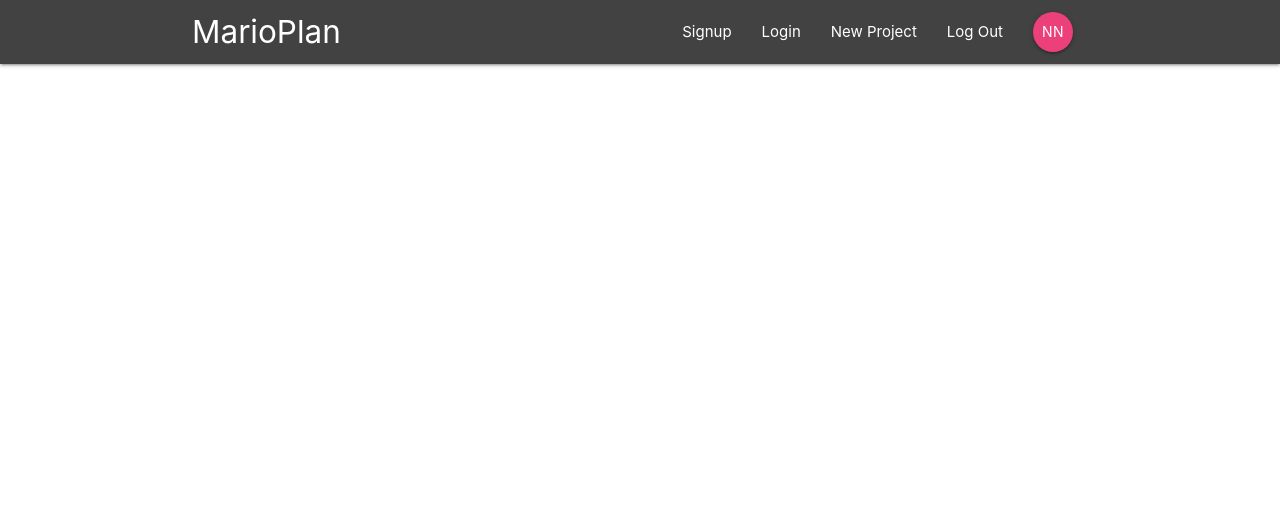
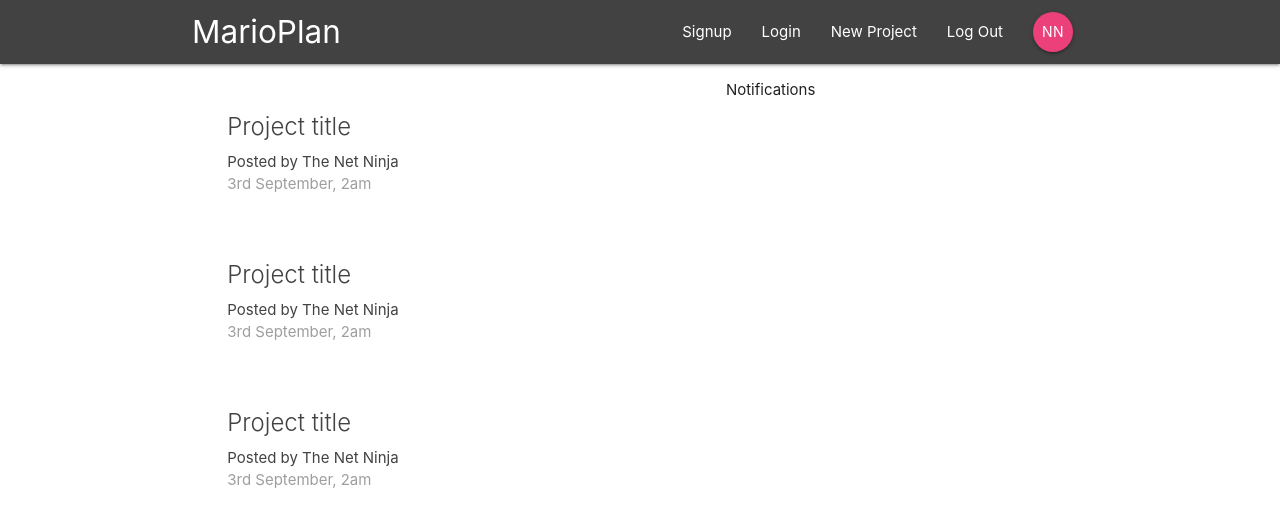
Before and after one commit to cjewell47/nn-react, a React (Create React App) app in the folder full-to-do-app/: page / in a window 1280 px wide. Shown: the top 526 px of the page. Built offline with nearby package versions, Linux system fonts and the light colour scheme.

Commit message:
5, creating templates for dashboard components

```diff
--- a/full-to-do-app/src/App.js
+++ b/full-to-do-app/src/App.js
@@ -1,6 +1,7 @@
 import React, { Component } from 'react';
-import { BrowserRouter } from 'react-router-dom'
+import { BrowserRouter, Switch, Route } from 'react-router-dom'
 import Navbar from './components/layout/Navbar'
+import Dashboard from './components/dashboard/Dashboard'
 
 class App extends Component {
   render() {
@@ -8,6 +9,9 @@
       <BrowserRouter>
         <div className="App">
           <Navbar />
+          <Switch>
+            <Route path='/'component={Dashboard} />
+          </Switch>
         </div>
       </BrowserRouter>
     );
--- a/full-to-do-app/src/components/dashboard/Dashboard.js
+++ b/full-to-do-app/src/components/dashboard/Dashboard.js
@@ -0,0 +1,22 @@
+import React, { Component } from 'react'
+import ProjectList from '../projects/ProjectList'
+import Notifications from './Notifications'
+
+class Dashboard extends Component {
+  render() {
+    return (
+      <div className="dashboard container">
+        <div className="row">
+          <div className="col s12 m6">
+            <ProjectList />
+          </div>
+          <div className="col s12 m5 offset-m1">
+            <Notifications />
+          </div>
+        </div>
+      </div>
+    )
+  }
+}
+
+export default Dashboard
--- a/full-to-do-app/src/components/dashboard/Notifications.js
+++ b/full-to-do-app/src/components/dashboard/Notifications.js
@@ -0,0 +1,11 @@
+import React from 'react'
+
+const Notifications = () => {
+  return (
+    <div>
+      <p>Notifications</p>
+    </div>
+  )
+}
+
+export default Notifications
--- a/full-to-do-app/src/components/projects/ProjectList.js
+++ b/full-to-do-app/src/components/projects/ProjectList.js
@@ -0,0 +1,35 @@
+import React from 'react'
+
+const ProjectList = () => {
+  return (
+    <div className="project-list section">
+
+      <div className="card z-depth-0 project-summary">
+        <div className="card-content grey-text text-darken-3">
+          <span className="card-title ">Project title</span>
+          <p>Posted by The Net Ninja</p>
+          <p className="grey-text">3rd September, 2am</p>
+        </div>
+      </div>
+
+      <div className="card z-depth-0 project-summary">
+        <div className="card-content grey-text text-darken-3">
+          <span className="card-title ">Project title</span>
+          <p>Posted by The Net Ninja</p>
+          <p className="grey-text">3rd September, 2am</p>
+        </div>
+      </div>
+
+      <div className="card z-depth-0 project-summary">
+        <div className="card-content grey-text text-darken-3">
+          <span className="card-title ">Project title</span>
+          <p>Posted by The Net Ninja</p>
+          <p className="grey-text">3rd September, 2am</p>
+        </div>
+      </div>
+
+    </div>
+  )
+}
+
+export default ProjectList
```
